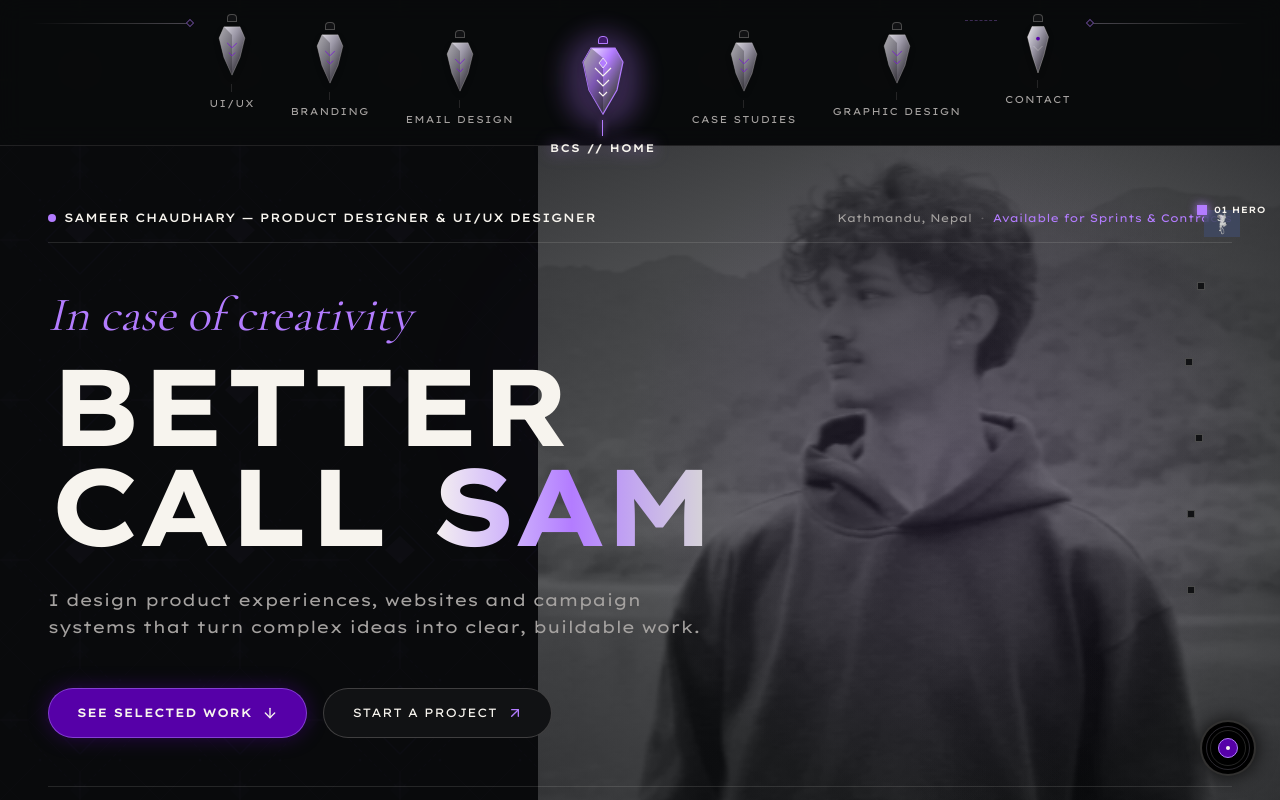
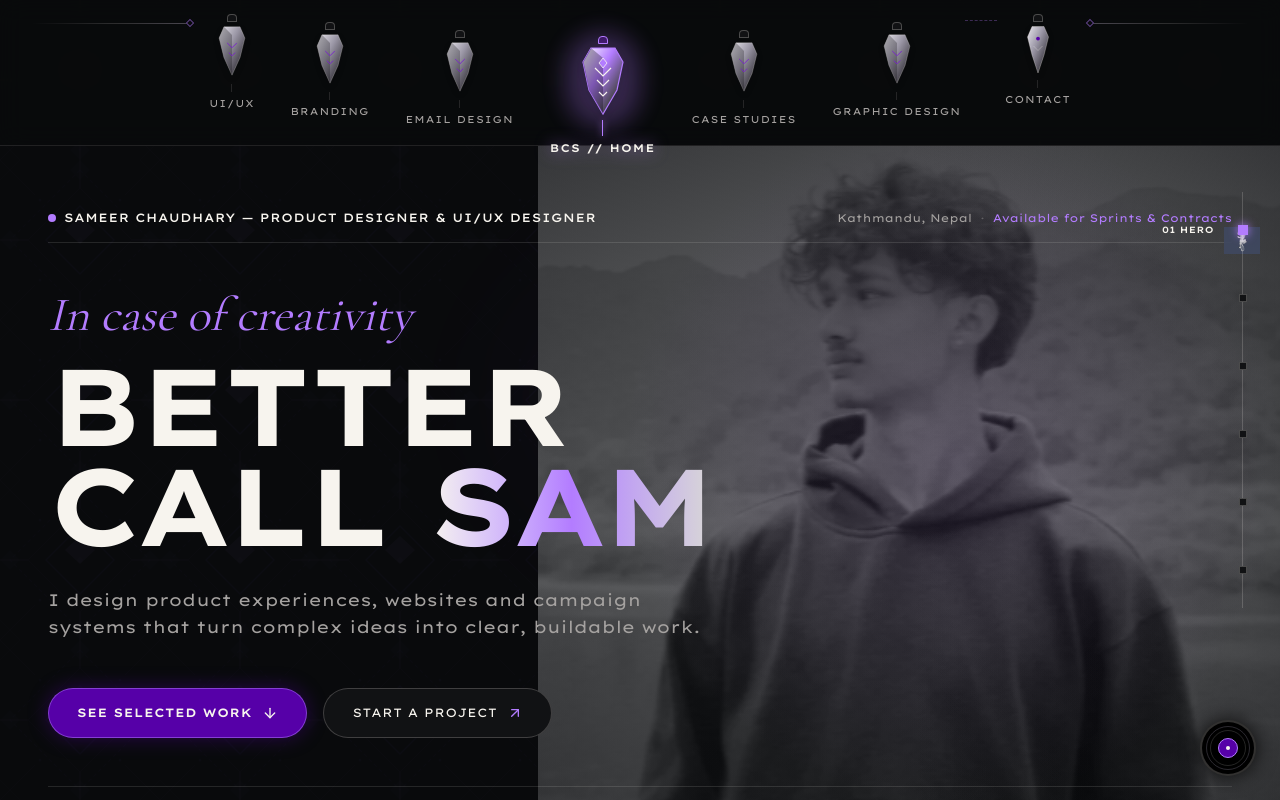
Before and after one commit to KenpachiXAce/better-call-sam, a Next.js app: page / in a window 1280 px wide. Shown: the top 800 px of the page. Built offline with nearby package versions, Linux system fonts and the light colour scheme.

Commit message:
Refine homepage composition and interactions

```diff
--- a/src/components/ui/PantherScrollIndex.tsx
+++ b/src/components/ui/PantherScrollIndex.tsx
@@ -1,6 +1,7 @@
 "use client";
 
 import React, { useState, useEffect } from "react";
+import Image from "next/image";
 import { useReducedMotion } from "framer-motion";
 
 interface SectionMarker {
@@ -74,15 +75,14 @@ export function PantherScrollIndex() {
       {/* Desktop Fixed Right Index Rail (>= 1280px) */}
       <nav
         aria-label="Section Scroll Navigation"
-        className="hidden xl:flex fixed right-8 top-1/2 -translate-y-1/2 z-40 flex-col items-center select-none"
+        className="hidden xl:flex fixed right-5 top-1/2 -translate-y-1/2 z-40 flex-col items-end select-none"
       >
-        {/* Track Line */}
-        <div className="relative w-8 flex flex-col items-center py-4">
-          <div className="absolute top-0 bottom-0 w-[1px]" />
+        <div className="relative flex w-32 flex-col items-end py-4">
+          <div className="absolute bottom-0 right-[17px] top-0 w-px bg-[rgba(247,244,238,0.18)]" />
 
           {/* Traveling Climbing Panther Mark (Original Faceted Vector Animal) */}
           <div
-            className="absolute -left-3 w-9 h-12 transition-all duration-300 pointer-events-none"
+            className="absolute right-0 w-9 h-12 transition-all duration-300 pointer-events-none"
             style={{
               top: shouldReduceMotion
                 ? `${(activeIndex / (SECTIONS.length - 1)) * 82 + 6}%`
@@ -91,23 +91,37 @@ export function PantherScrollIndex() {
             aria-hidden="true"
           >
             {/* Original Stylized Panther Climbing Vector replaced by actual Panther Image */}
-            <img src="/images/panther-index.png" alt="Panther Scroll Indicator" className="w-full h-full object-contain filter invert mix-blend-screen opacity-90" />
+            <Image
+              src="/images/panther-index.png"
+              alt="Panther scroll indicator"
+              width={36}
+              height={48}
+              className="h-full w-full object-contain opacity-90 invert mix-blend-screen"
+            />
           </div>
 
           {/* Section Marker Targets */}
-          <div className="flex flex-col gap-8 relative z-10">
-            {SECTIONS.map((sec, idx) => {
+          <div className="relative z-10 flex w-full flex-col gap-6">
+            {SECTIONS.map((sec) => {
               const isActive = activeSection === sec.id;
               return (
                 <a
                   key={sec.id}
                   href={sec.href}
-                  className="min-w-[44px] min-h-[44px] flex items-center justify-center group outline-none focus-visible:ring-1 focus-visible:ring-[#B37CFF]"
+                  className="group grid min-h-[44px] w-full grid-cols-[1fr_34px] items-center outline-none focus-visible:ring-1 focus-visible:ring-[#B37CFF]"
                   aria-label={`Go to section ${sec.number}: ${sec.label}`}
                   aria-current={isActive ? "true" : undefined}
                 >
-                  <div className="flex items-center gap-2">
-                    {/* Node Dot / Square */}
+                  <span
+                    className={`pr-3 text-right text-[9px] uppercase tracking-wider transition-all whitespace-nowrap ${
+                      isActive
+                        ? "text-[#F7F4EE] font-semibold opacity-100"
+                        : "text-[#A5A2A0] opacity-0 group-hover:opacity-100"
+                    }`}
+                  >
+                    {sec.number} {sec.label}
+                  </span>
+                  <div className="flex justify-center">
                     <div
                       className={`w-2 h-2 transition-all ${
                         isActive
@@ -115,17 +129,6 @@ export function PantherScrollIndex() {
                           : "bg-[#111214] border border-[rgba(247,244,238,0.25)] group-hover:border-[#B37CFF]"
                       }`}
                     />
-
-                    {/* Section Label on Hover / Active */}
-                    <span
-                      className={`text-[9px] uppercase tracking-wider transition-all whitespace-nowrap ${
-                        isActive
-                          ? "text-[#F7F4EE] font-semibold opacity-100"
-                          : "text-[#A5A2A0] opacity-0 group-hover:opacity-100"
-                      }`}
-                    >
-                      {sec.number} {sec.label}
-                    </span>
                   </div>
                 </a>
               );
```
